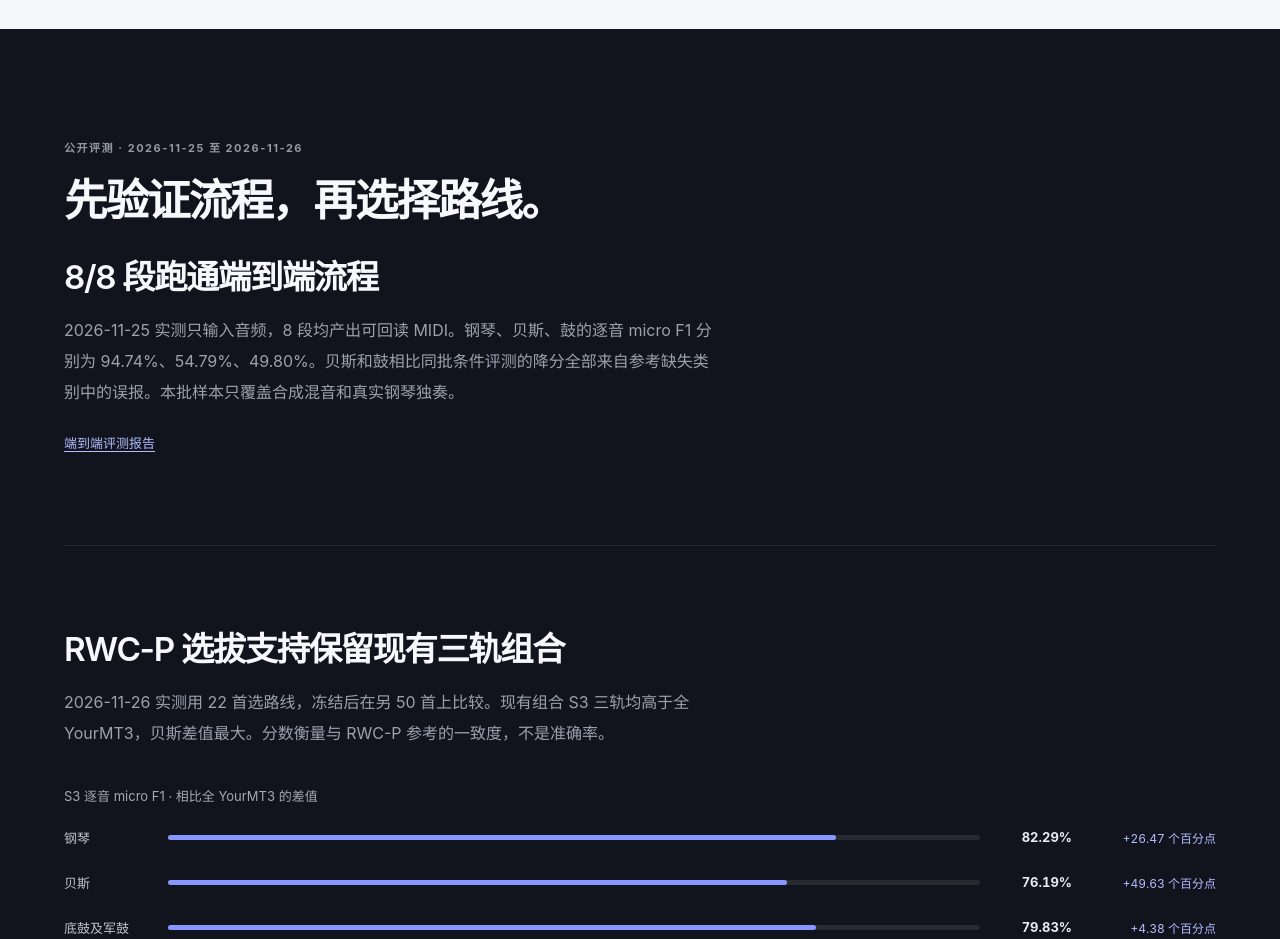
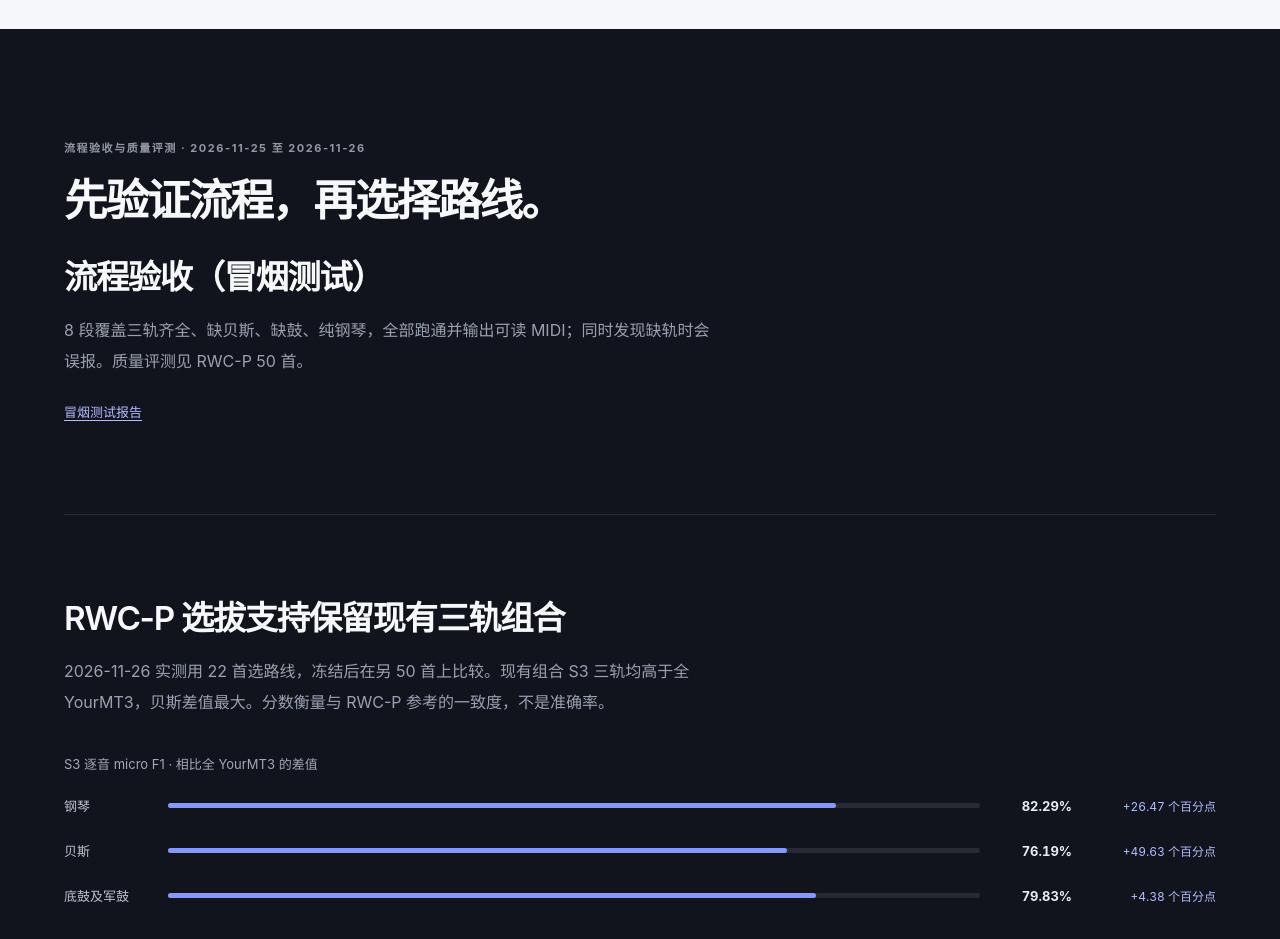
Before and after one commit to Max-Ren0/audio-to-midi-mvp, a plain HTML site: page index.html in a window 1280 px wide. Shown: the part 2200-3139 px from the top of the page. Drawn offline with Linux system fonts and the light colour scheme.

Commit message:
docs: clarify portfolio smoke test and quality evaluation

```diff
--- a/index.html
+++ b/index.html
@@ -71,11 +71,11 @@
   </div></section>
 
   <section class="results" id="results"><div class="wrap">
-    <div class="eyebrow">公开评测 · 2026-11-25 至 2026-11-26</div>
+    <div class="eyebrow">流程验收与质量评测 · 2026-11-25 至 2026-11-26</div>
     <h2 class="section-title">先验证流程，再选择路线。</h2>
-    <h3 class="multi-title">8/8 段跑通端到端流程</h3>
-    <p class="lead">2026-11-25 实测只输入音频，8 段均产出可回读 MIDI。钢琴、贝斯、鼓的逐音 micro F1 分别为 94.74%、54.79%、49.80%。贝斯和鼓相比同批条件评测的降分全部来自参考缺失类别中的误报。本批样本只覆盖合成混音和真实钢琴独奏。</p>
-    <p class="source"><a href="https://github.com/Max-Ren0/audio-to-midi-mvp/blob/2b501aa79acab981849869e7ffe77b431ca882f5/outputs/e2e-eval/README.md">端到端评测报告</a></p>
+    <h3 class="multi-title">流程验收（冒烟测试）</h3>
+    <p class="lead">8 段覆盖三轨齐全、缺贝斯、缺鼓、纯钢琴，全部跑通并输出可读 MIDI；同时发现缺轨时会误报。质量评测见 <a href="https://github.com/Max-Ren0/audio-to-midi-mvp/blob/2b501aa79acab981849869e7ffe77b431ca882f5/outputs/rwcp-eval/README.md">RWC-P 50 首</a>。</p>
+    <p class="source"><a href="https://github.com/Max-Ren0/audio-to-midi-mvp/blob/main/outputs/e2e-eval/README.md">冒烟测试报告</a></p>
 
     <div class="multi">
       <h3 class="multi-title">RWC-P 选拔支持保留现有三轨组合</h3>
```
